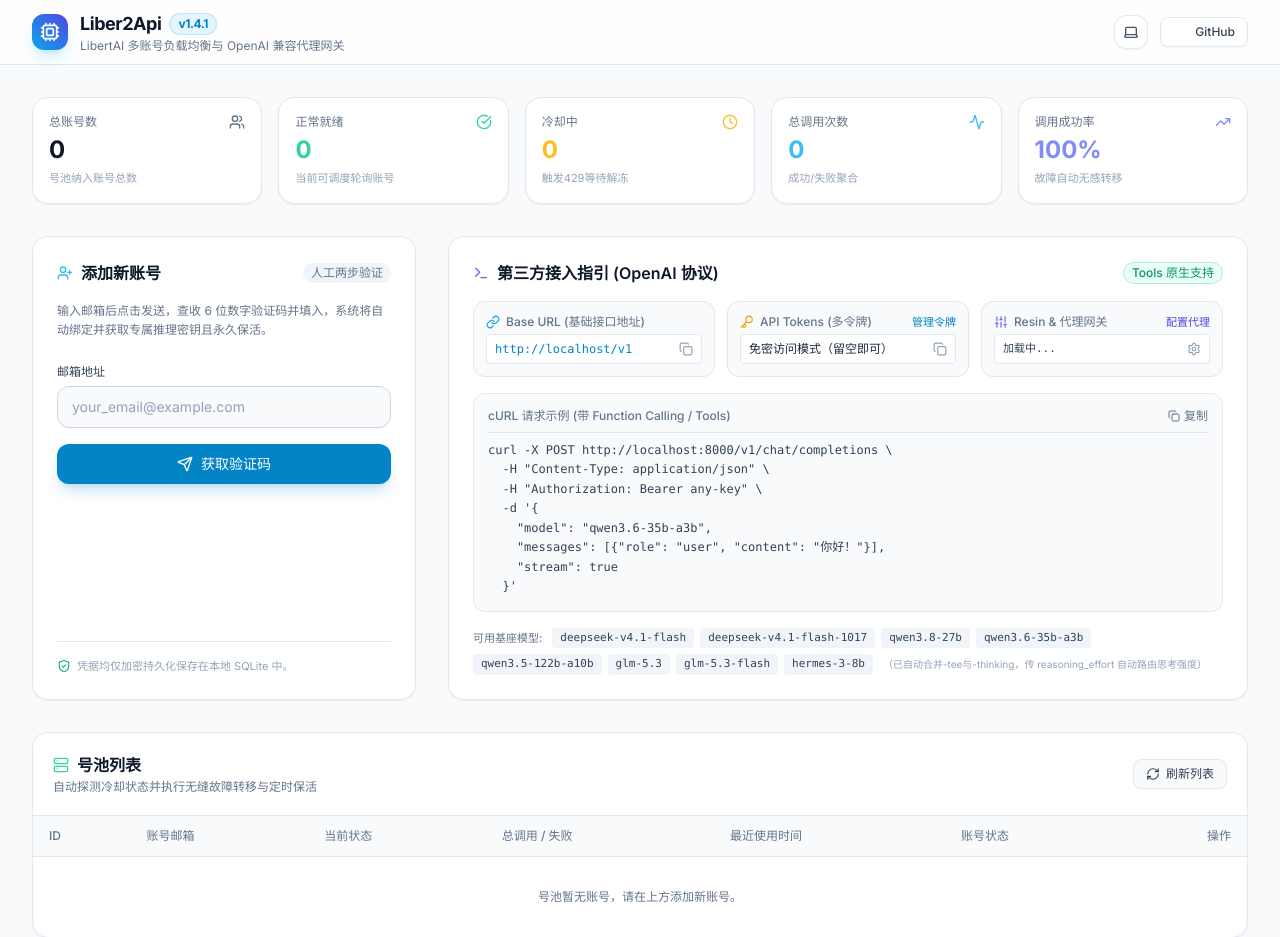
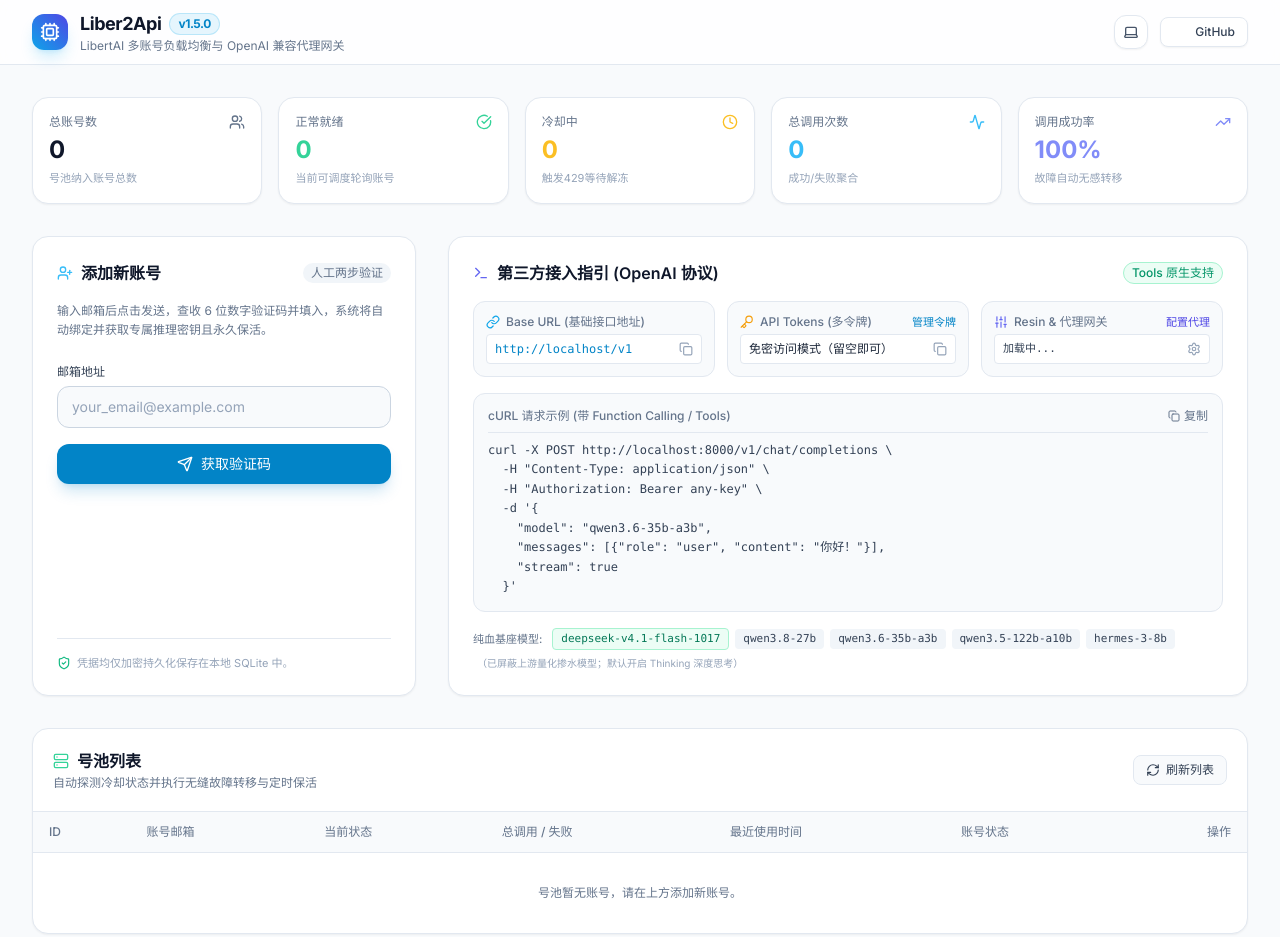
Before and after one commit to Likhixang/Liber2Api, a FastAPI app: page / in a window 1280 px wide. Shown: the top 937 px of the page. Run offline with FastAPI, Linux system fonts and the light colour scheme; data that the repository does not hold is empty; some libraries are stand-ins or nearby versions.

Commit message:
feat(models): Block adulterated GLM models and expose only pure-blood models
Filter out GLM-5.3 and GLM-5.3-Flash from /v1/models listing due to severe upstream NVFP4 4-bit degradation.
Explicitly reject requests to GLM-5.3 models with advisory message.
Automatically alias generic deepseek-v4.1-flash requests to official deepseek-v4.1-flash-1017.
Clean up WebUI guide tags to show only pure-blood official checkpoints.

```diff
--- a/app/__init__.py
+++ b/app/__init__.py
@@ -1,3 +1,3 @@
 """Liber2Api application package."""
 
-__version__ = "1.4.1"
+__version__ = "1.5.0"
--- a/app/main.py
+++ b/app/main.py
@@ -69,7 +69,7 @@
 
 app = FastAPI(
     title="Liber2Api",
-    version="1.4.1",
+    version="1.5.0",
     description="High-availability OpenAI-compatible 2API proxy with account pool management for LibertAI.",
     lifespan=lifespan,
 )
@@ -444,21 +444,16 @@
         models = raw_data.get("data", [])
     except Exception as e:
         logger.warning("Failed to proxy models from upstream: %s", e)
-        # Fallback list of known models
+        # Fallback list of known pure-blood models
         models = [
-            {"id": "qwen3.6-35b-a3b", "object": "model", "owned_by": "libertai"},
-            {"id": "qwen3.6-35b-a3b-thinking", "object": "model", "owned_by": "libertai"},
-            {"id": "qwen3.8-27b", "object": "model", "owned_by": "libertai"},
-            {"id": "qwen3.8-27b-thinking", "object": "model", "owned_by": "libertai"},
-            {"id": "glm-5.3", "object": "model", "owned_by": "libertai"},
-            {"id": "glm-5.3-thinking", "object": "model", "owned_by": "libertai"},
-            {"id": "glm-5.3-flash", "object": "model", "owned_by": "libertai"},
-            {"id": "glm-5.3-flash-thinking", "object": "model", "owned_by": "libertai"},
-            {"id": "deepseek-v4.1-flash", "object": "model", "owned_by": "libertai"},
-            {"id": "deepseek-v4.1-flash-thinking", "object": "model", "owned_by": "libertai"},
-            {"id": "deepseek-v4.1-flash-1017-thinking", "object": "model", "owned_by": "libertai"},
-            {"id": "qwen3.5-122b-a10b", "object": "model", "owned_by": "libertai"},
-            {"id": "hermes-3-8b-tee", "object": "model", "owned_by": "libertai"},
+            {"id": "qwen3.6-35b-a3b", "object": "model", "owned_by": "Qwen"},
+            {"id": "qwen3.6-35b-a3b-thinking", "object": "model", "owned_by": "Qwen"},
+            {"id": "qwen3.8-27b", "object": "model", "owned_by": "Qwen"},
+            {"id": "qwen3.8-27b-thinking", "object": "model", "owned_by": "Qwen"},
+            {"id": "deepseek-v4.1-flash-1017", "object": "model", "owned_by": "deepseek-ai"},
+            {"id": "deepseek-v4.1-flash-1017-thinking", "object": "model", "owned_by": "deepseek-ai"},
+            {"id": "qwen3.5-122b-a10b", "object": "model", "owned_by": "Qwen"},
+            {"id": "hermes-3-8b-tee", "object": "model", "owned_by": "NousResearch"},
         ]
     canonical_list = canonicalize_models_list(models)
     return {"object": "list", "data": canonical_list}
@@ -474,7 +469,11 @@
     # Intelligently resolve model with reasoning_effort and tee options
     requested_model = body.get("model", "")
     headers_dict = {k.lower(): v for k, v in request.headers.items()}
-    upstream_model = resolve_upstream_model(requested_model, payload=body, headers=headers_dict)
+    try:
+        upstream_model = resolve_upstream_model(requested_model, payload=body, headers=headers_dict)
+    except ValueError as e:
+        raise HTTPException(status_code=400, detail=str(e))
+
     body["model"] = upstream_model
     logger.info("Routing completion: client model '%s' -> upstream model '%s'", requested_model, upstream_model)
 
--- a/app/model_resolver.py
+++ b/app/model_resolver.py
@@ -1,5 +1,16 @@
 import re
 from typing import Any, Dict, List, Optional, Tuple, Set
+
+# Models blocked due to upstream severe quantization degradation / adulteration
+ADULTERATED_BLOCKED_BASES: Set[str] = {
+    "glm-5.3",
+    "glm-5.3-flash",
+}
+
+# Transparent aliases directing generic requests to official pure-blood checkpoints
+MODEL_ALIASES: Dict[str, str] = {
+    "deepseek-v4.1-flash": "deepseek-v4.1-flash-1017",
+}
 
 # Models that have a TEE-enabled hardware enclave variant on LibertAI
 TEE_CAPABLE_BASES: Set[str] = {
@@ -17,10 +28,7 @@
     "qwen3.6-35b-a3b",
     "qwen3.8-27b",
     "qwen3.5-122b-a10b",
-    "deepseek-v4.1-flash",
     "deepseek-v4.1-flash-1017",
-    "glm-5.3-flash",
-    "glm-5.3",
 }
 
 # Known thinking effort values that trigger thinking suffix
@@ -54,7 +62,7 @@
 def canonicalize_models_list(models_data: List[Dict[str, Any]]) -> List[Dict[str, Any]]:
     """
     Merges -tee and -thinking variants into a single canonical base model entry.
-    Removes redundant duplicate entries in /v1/models listing.
+    Completely filters out adulterated models (GLM-5.3 NVFP4, REAP pruned models).
     """
     seen_bases = set()
     canonical_list = []
@@ -62,6 +70,14 @@
     for item in models_data:
         raw_id = item.get("id", "")
         base_id, had_tee, had_thinking = strip_model_suffixes(raw_id)
+
+        # 1. Block adulterated bases
+        if base_id in ADULTERATED_BLOCKED_BASES:
+            continue
+
+        # 2. Do not expose pruned unversioned deepseek-v4.1-flash (prefer official 1017)
+        if base_id == "deepseek-v4.1-flash":
+            continue
 
         if base_id in seen_bases:
             continue
@@ -82,14 +98,27 @@
 ) -> str:
     """
     Intelligently routes a requested model to the correct upstream model identifier.
-    Order of construction specified by user: First attach '-tee', then attach '-thinking'.
+    Order of construction: First attach '-tee', then attach '-thinking'.
 
     Rule:
-    1. reasoning_effort == "none" -> Base model without -thinking
-    2. reasoning_effort in ("low", "medium", "high", "xhigh", "max") -> Append -thinking
-    3. TEE request (param tee=true, header x-tee=true, or model has -tee) -> Append -tee
+    1. Blocks adulterated models (e.g. glm-5.3) with explicit ValueError.
+    2. Transparently upgrades aliases (e.g. deepseek-v4.1-flash -> deepseek-v4.1-flash-1017).
+    3. reasoning_effort == "none" -> Base model without -thinking
+    4. reasoning_effort in ("low", "medium", "high", "xhigh", "max") or omitted -> Defaults to -thinking
+    5. TEE request (param tee=true, header x-tee=true, or model has -tee) -> Append -tee
     """
     base_name, had_tee, had_thinking = strip_model_suffixes(requested_model)
+
+    # 1. Check if model is blocked
+    if base_name in ADULTERATED_BLOCKED_BASES:
+        raise ValueError(
+            f"模型 '{requested_model}' 因上游采用 NVFP4 4-bit 极限压制导致严重退化及思考外泄，已被网关彻底屏蔽。"
+            f"推荐使用官方纯血模型：'deepseek-v4.1-flash-1017' 或 'qwen3.8-27b'。"
+        )
+
+    # 2. Alias resolution
+    if base_name in MODEL_ALIASES:
+        base_name = MODEL_ALIASES[base_name]
 
     payload_data = payload or {}
     headers_data = headers or {}
--- a/app/templates/index.html
+++ b/app/templates/index.html
@@ -57,7 +57,7 @@
         <div>
           <span class="text-lg font-bold tracking-tight text-slate-900 dark:text-white flex items-center gap-2">
             Liber2Api
-            <span class="text-xs px-2 py-0.5 rounded-full bg-sky-500/10 text-sky-600 dark:text-sky-400 border border-sky-500/20">v1.4.1</span>
+            <span class="text-xs px-2 py-0.5 rounded-full bg-sky-500/10 text-sky-600 dark:text-sky-400 border border-sky-500/20">v1.5.0</span>
           </span>
           <p class="text-xs text-slate-500 dark:text-slate-400 hidden sm:block">LibertAI 多账号负载均衡与 OpenAI 兼容代理网关</p>
         </div>
@@ -312,16 +312,13 @@
         </div>
 
         <div class="mt-4 flex flex-wrap items-center gap-1.5 text-[11px]">
-          <span class="text-slate-500 dark:text-slate-400 font-medium mr-1">可用基座模型:</span>
-          <span class="px-2 py-0.5 rounded bg-slate-100 dark:bg-slate-800 text-slate-700 dark:text-slate-300 font-mono font-medium">deepseek-v4.1-flash</span>
-          <span class="px-2 py-0.5 rounded bg-slate-100 dark:bg-slate-800 text-slate-700 dark:text-slate-300 font-mono font-medium">deepseek-v4.1-flash-1017</span>
+          <span class="text-slate-500 dark:text-slate-400 font-medium mr-1">纯血基座模型:</span>
+          <span class="px-2 py-0.5 rounded bg-emerald-50 dark:bg-emerald-950/40 text-emerald-700 dark:text-emerald-400 border border-emerald-200 dark:border-emerald-800/40 font-mono font-medium">deepseek-v4.1-flash-1017</span>
           <span class="px-2 py-0.5 rounded bg-slate-100 dark:bg-slate-800 text-slate-700 dark:text-slate-300 font-mono font-medium">qwen3.8-27b</span>
           <span class="px-2 py-0.5 rounded bg-slate-100 dark:bg-slate-800 text-slate-700 dark:text-slate-300 font-mono font-medium">qwen3.6-35b-a3b</span>
           <span class="px-2 py-0.5 rounded bg-slate-100 dark:bg-slate-800 text-slate-700 dark:text-slate-300 font-mono font-medium">qwen3.5-122b-a10b</span>
-          <span class="px-2 py-0.5 rounded bg-slate-100 dark:bg-slate-800 text-slate-700 dark:text-slate-300 font-mono font-medium">glm-5.3</span>
-          <span class="px-2 py-0.5 rounded bg-slate-100 dark:bg-slate-800 text-slate-700 dark:text-slate-300 font-mono font-medium">glm-5.3-flash</span>
           <span class="px-2 py-0.5 rounded bg-slate-100 dark:bg-slate-800 text-slate-700 dark:text-slate-300 font-mono font-medium">hermes-3-8b</span>
-          <span class="text-[10px] text-slate-400 dark:text-slate-500 ml-1">（已自动合并-tee与-thinking，传 reasoning_effort 自动路由思考强度）</span>
+          <span class="text-[10px] text-slate-400 dark:text-slate-500 ml-1">（已屏蔽上游量化掺水模型；默认开启 Thinking 深度思考）</span>
         </div>
       </div>
     </div>
```
Also changed, not shown: tests/test_api.py (+15 -9 lines).
